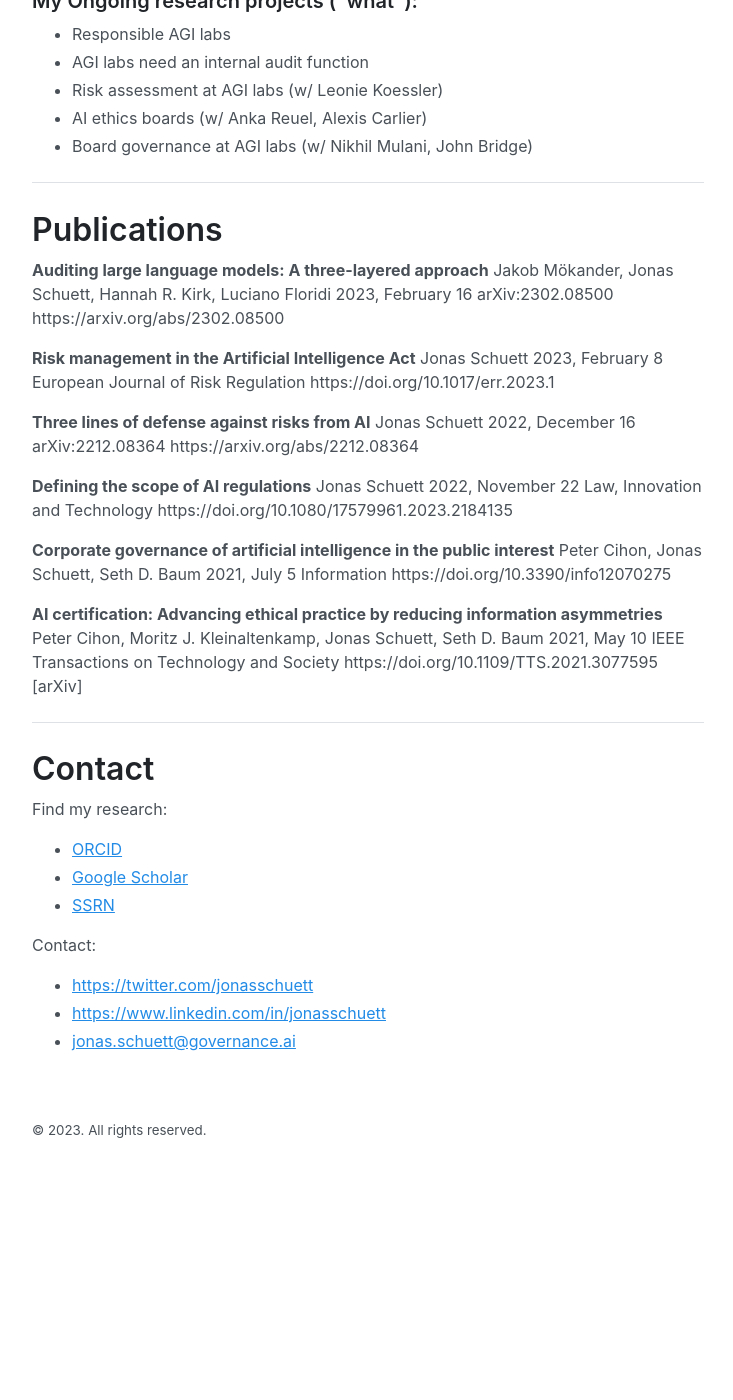
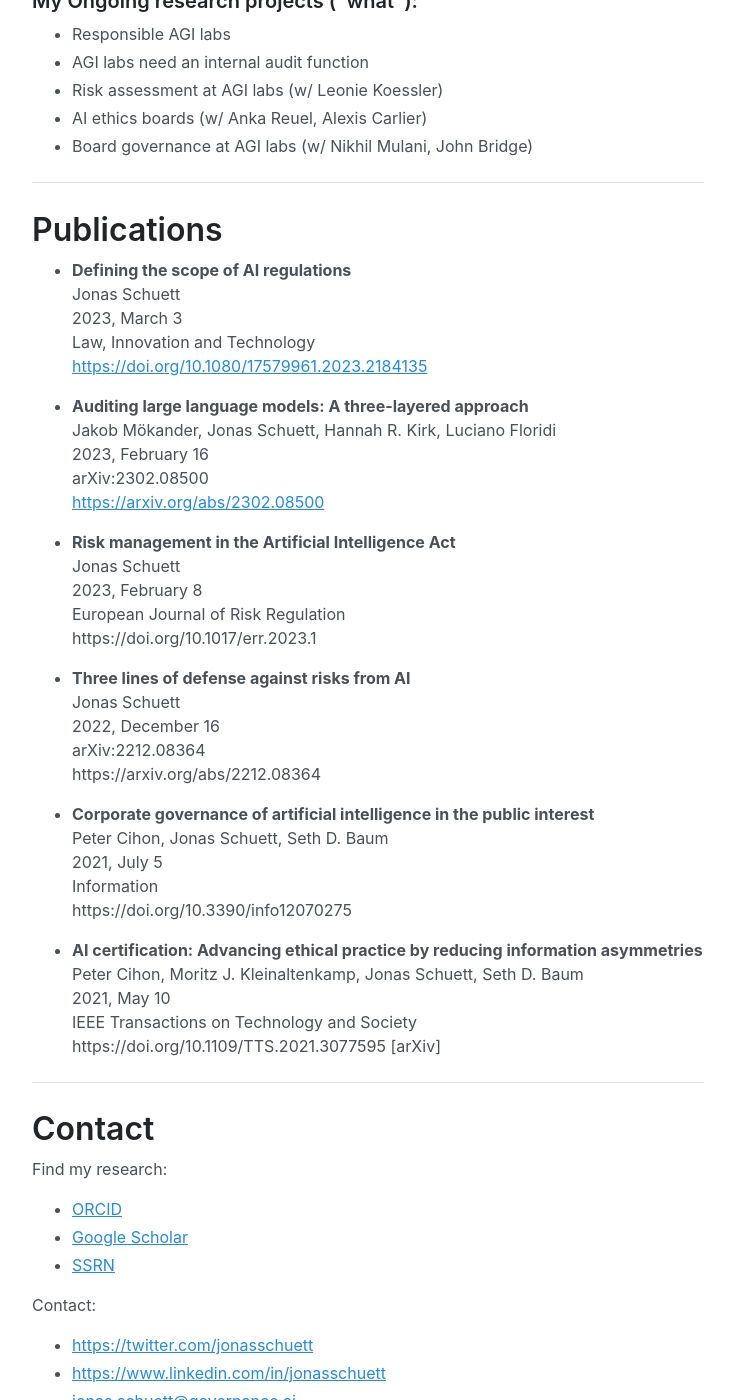
Before and after one commit to jonasschuett/jonasschuett.github.io, a Jekyll site: the page built from _posts/2020-04-04-introduction.md, in a window 1280 px wide and 1400 px high, scrolled down 1707 px. Shown: the whole window, without its empty margins (272-1005 px from the left). Built offline with Jekyll 4.4.1, drawn with Linux system fonts in a browser that asks for light colours; before the commit the page ends 2896 px from its top, so only the background shows below that.

Commit message:
Update 2020-04-04-introduction.md

```diff
--- a/_posts/2020-04-04-introduction.md
+++ b/_posts/2020-04-04-introduction.md
@@ -3,7 +3,7 @@ layout: page
 title: Hi, I'm Jonas!
 ---
 
-## I’m a researcher at the Centre for the Governance of AI (GovAI) in Oxford. <br>
+## I’m a researcher at the Centre for the Governance of AI (GovAI) in Oxford.
 ## I try to reduce risks from advanced AI by helping AGI labs to improve their corporate governance.
 
 ---
@@ -71,40 +71,41 @@ Economics <br>
 ---
 
 # Publications
-**Auditing large language models: A three-layered approach**
-Jakob Mökander, Jonas Schuett, Hannah R. Kirk, Luciano Floridi
-2023, February 16
-arXiv:2302.08500
-https://arxiv.org/abs/2302.08500
 
-**Risk management in the Artificial Intelligence Act**
-Jonas Schuett
-2023, February 8
-European Journal of Risk Regulation
+- **Defining the scope of AI regulations** <br>
+Jonas Schuett <br>
+2023, March 3 <br>
+Law, Innovation and Technology <br>
+[https://doi.org/10.1080/17579961.2023.2184135](https://doi.org/10.1080/17579961.2023.2184135)
+
+- **Auditing large language models: A three-layered approach** <br>
+Jakob Mökander, Jonas Schuett, Hannah R. Kirk, Luciano Floridi <br>
+2023, February 16 <br>
+arXiv:2302.08500 <br>
+[https://arxiv.org/abs/2302.08500](https://arxiv.org/abs/2302.08500)
+
+- **Risk management in the Artificial Intelligence Act** <br>
+Jonas Schuett <br>
+2023, February 8 <br>
+European Journal of Risk Regulation <br>
 https://doi.org/10.1017/err.2023.1
 
-**Three lines of defense against risks from AI**
-Jonas Schuett
-2022, December 16
-arXiv:2212.08364
+- **Three lines of defense against risks from AI** <br>
+Jonas Schuett <br>
+2022, December 16 <br>
+arXiv:2212.08364 <br>
 https://arxiv.org/abs/2212.08364
 
-**Defining the scope of AI regulations**
-Jonas Schuett
-2022, November 22
-Law, Innovation and Technology
-https://doi.org/10.1080/17579961.2023.2184135
-
-**Corporate governance of artificial intelligence in the public interest**
-Peter Cihon, Jonas Schuett, Seth D. Baum
-2021, July 5
-Information
+- **Corporate governance of artificial intelligence in the public interest** <br>
+Peter Cihon, Jonas Schuett, Seth D. Baum <br>
+2021, July 5 <br>
+Information <br>
 https://doi.org/10.3390/info12070275
 
-**AI certification: Advancing ethical practice by reducing information asymmetries**
-Peter Cihon, Moritz J. Kleinaltenkamp, Jonas Schuett, Seth D. Baum
-2021, May 10
-IEEE Transactions on Technology and Society
+- **AI certification: Advancing ethical practice by reducing information asymmetries** <br>
+Peter Cihon, Moritz J. Kleinaltenkamp, Jonas Schuett, Seth D. Baum <br>
+2021, May 10 <br>
+IEEE Transactions on Technology and Society <br>
 https://doi.org/10.1109/TTS.2021.3077595 [arXiv]
 
 ---
```
